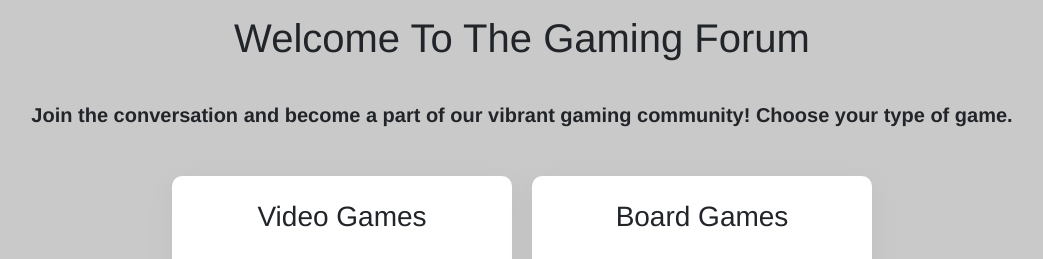
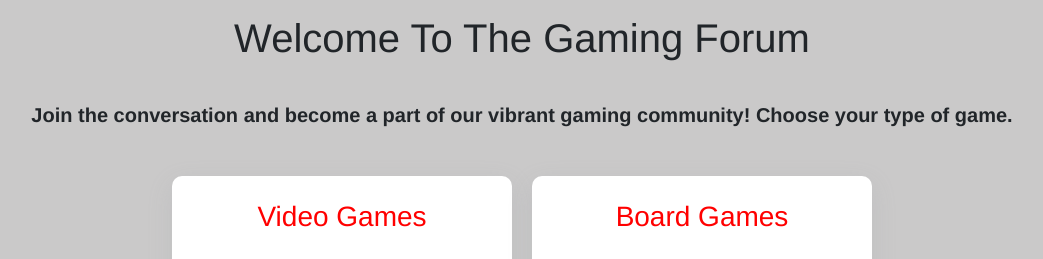
Before and after one commit to GabrielNavata/CSE-106-Final-Project, a Python web app: template ForumApp/templates/index.html in a window 1280 px wide. Shown: the part 86-345 px from the top of the page, without its empty margins (118-1161 px from the left). Run offline with Jinja, Linux system fonts and the light colour scheme; the template is opened without the code that fills it, so the values that code supplies are empty; some libraries are stand-ins or nearby versions.

Commit message:
text color

```diff
--- a/ForumApp/static/css/style.css
+++ b/ForumApp/static/css/style.css
@@ -121,6 +121,14 @@ ul, ol {
   background-color: red;
 }
 
+#board_title{
+  color:red;
+}
+
 #video_button{
   background-color: blue;
 }
+
+#video_title{
+  color: red;
+}
--- a/ForumApp/templates/index.html
+++ b/ForumApp/templates/index.html
@@ -23,7 +23,7 @@
   </div>
 <div class="index_container">
   <div class="image-container">
-    <br><h3>Video Games</h3>
+    <br><h3 id = video_title>Video Games</h3>
     <img class="image" src="{{ url_for('static', filename='/images/controller.png') }}" alt="Image 1">
     <form action="{{ url_for('views.search') }}" method="POST">
       <input name="search" id="search" value = "Video Games" type='hidden' />
@@ -32,11 +32,11 @@
   </div>
   <br>
   <div class="image-container">
-    <br><h3>Board Games</h3>
+    <br><h3 id = board_title>Board Games</h3>
     <img class="image" src="{{ url_for('static', filename='/images/chess_board.png') }}" alt="Image 2">
     <form action="{{ url_for('views.search') }}" method="POST">
       <input name="search" id="search" value = "Board Games" type='hidden' />
-      <input class="btn btn-secondary btn-lg " id = "board_button" role="button" type="submit" value="Strategize" />
+      <input class="btn btn-secondary btn-lg " id = "board_forum" role="button" type="submit" value="Strategize" />
     </form><br>
   </div>
 </div>
```
